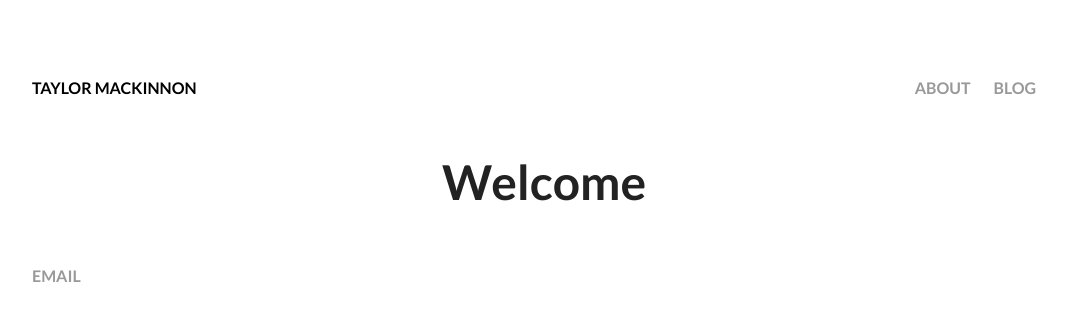
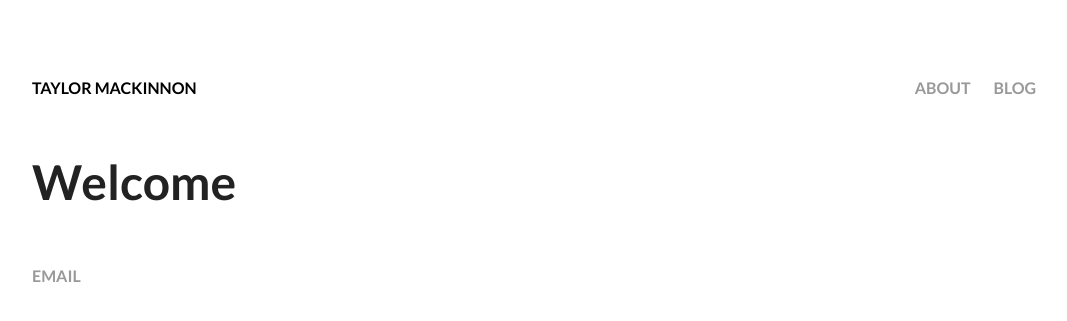
Before and after one commit to taymac/taymac.github.io, a Jekyll site: the page built from index.html, in a window 1280 px wide. Shown: the top 321 px of the page, without its empty margins (96-1163 px from the left). Built offline with Jekyll 4.4.1, drawn with Linux system fonts in a browser that asks for light colours.

Commit message:
Update main.css

```diff
--- a/css/main.css
+++ b/css/main.css
@@ -134,7 +134,6 @@
    h1 {
        font-size: 3em;
        font-family: 'Lato', sans-serif;
-       text-align: center;
    }
    p {
        font-size: 1.2em;
@@ -144,10 +143,12 @@
    }
 
    p.meta {
-      font-size: 1.5em;
+    font-size: .8em;
+    margin: 0;
+    color: #aaa;
    }
 
-   p.meta:after {
+   .meta:after {
     border-bottom: 1px solid #333;
     content: "";
     display: block;
```
